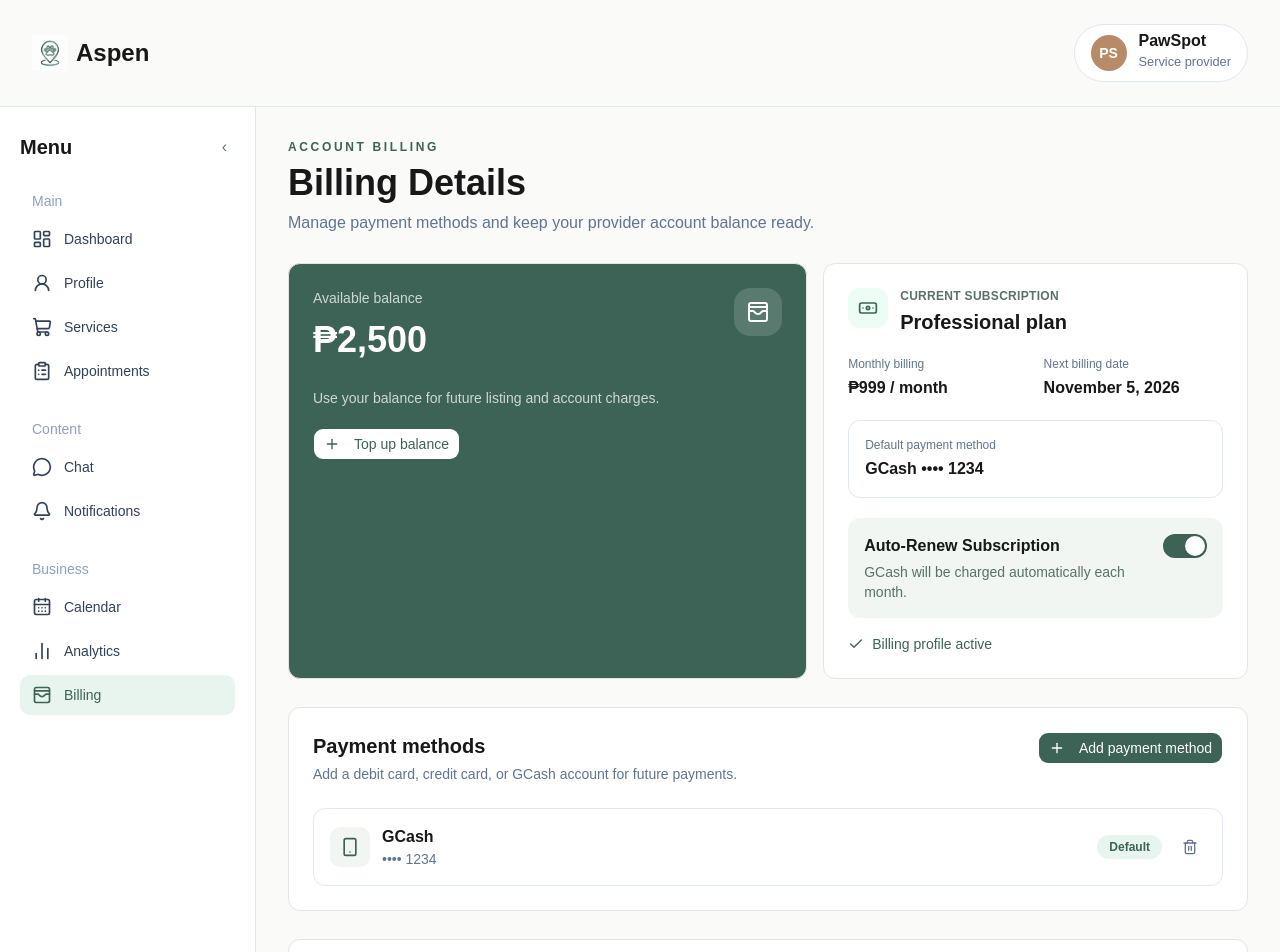
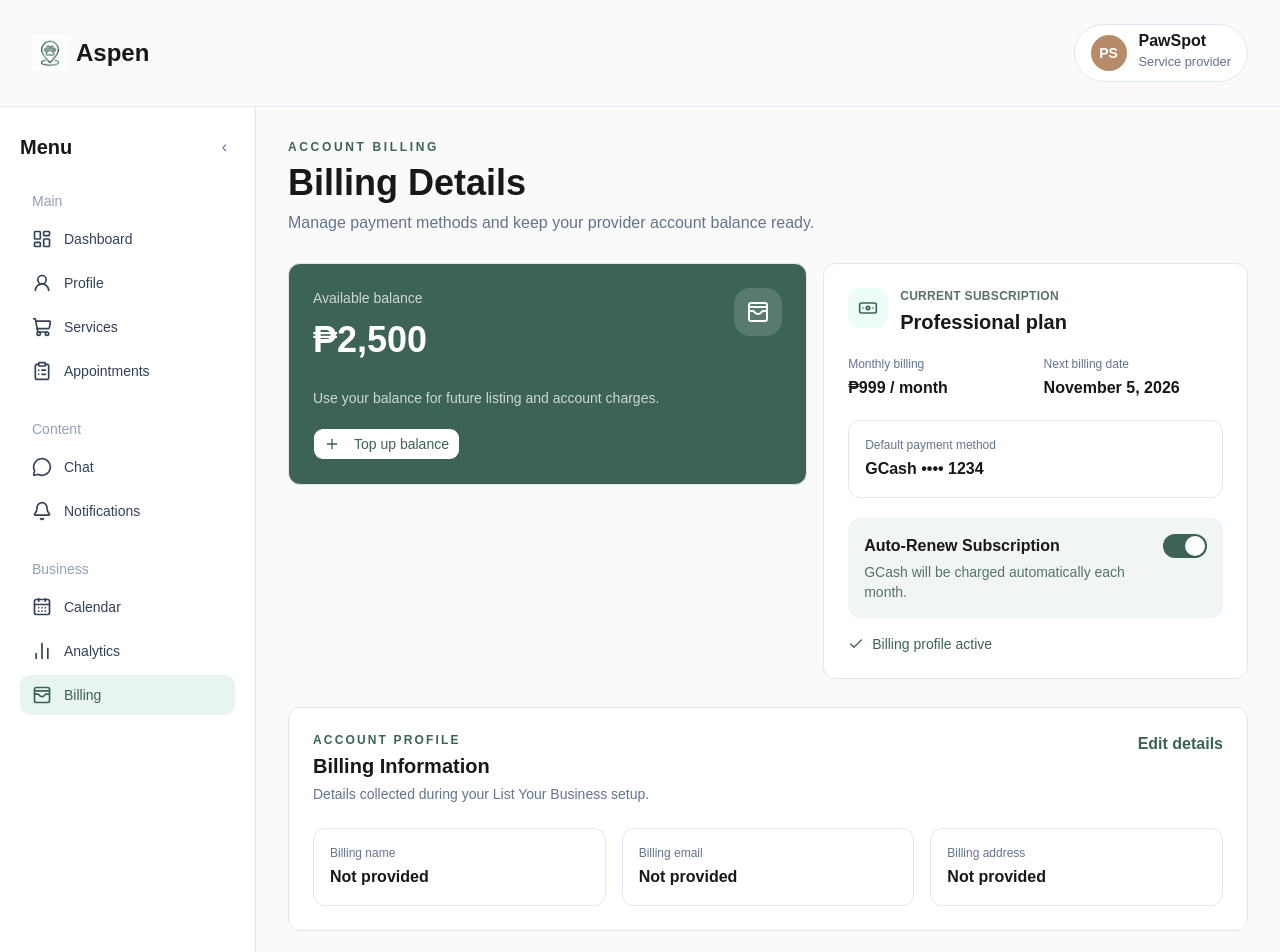
Before and after one commit to GarudaKurt/Aspen, a Next.js app: page /tenant-dashboard/billing in a window 1280 px wide. Shown: the top 952 px of the page. Built offline with nearby package versions, Linux system fonts and the light colour scheme.

Commit message:
Connect dashboard billing information to listing details

```diff
--- a/src/features/tenant-dashboard/components/billing-details-page.tsx
+++ b/src/features/tenant-dashboard/components/billing-details-page.tsx
@@ -1,5 +1,6 @@
 "use client";
 
+import Link from "next/link";
 import { useState } from "react";
 import {
   Banknote,
@@ -22,6 +23,7 @@ import { Sheet, SheetContent, SheetFooter } from "@/components/ui/sheet";
 import { toast } from "@/components/ui/toast";
 import { Switch } from "@/components/ui/switch";
 
+import { useListingStore } from "@/features/business-profile/store/onboarding.store";
 import { MobileDashboardNav } from "./dashboard-shell";
 
 type PaymentMethodType = "debit" | "credit" | "gcash";
@@ -57,6 +59,7 @@ const methodIcons: Record<PaymentMethodType, LucideIcon> = {
 };
 
 export function BillingDetailsPage() {
+  const billing = useListingStore((state) => state.billing);
   const [balance, setBalance] = useState(2500);
   const [methods, setMethods] = useState(initialMethods);
   const [addOpen, setAddOpen] = useState(false);
@@ -199,8 +202,8 @@ export function BillingDetailsPage() {
           </p>
         </div>
 
-        <div className="grid gap-4 lg:grid-cols-[1.1fr_0.9fr]">
-          <Card className="bg-[#3c6355] p-6 text-white shadow-none">
+        <div className="grid items-start gap-4 lg:grid-cols-[1.1fr_0.9fr]">
+          <Card className="h-fit bg-[#3c6355] p-6 text-white shadow-none">
             <div className="flex items-start justify-between gap-4">
               <div>
                 <p className="text-sm text-white/75">Available balance</p>
@@ -284,6 +287,42 @@ export function BillingDetailsPage() {
             </div>
           </Card>
         </div>
+
+        <Card className="bg-white p-5 shadow-none sm:p-6">
+          <div className="flex flex-wrap items-start justify-between gap-4">
+            <div>
+              <p className="text-xs font-semibold uppercase tracking-[0.18em] text-[#3c6355]">
+                Account profile
+              </p>
+              <h2 className="mt-1 text-xl font-semibold">Billing Information</h2>
+              <p className="mt-1 text-sm text-slate-500">
+                Details collected during your List Your Business setup.
+              </p>
+            </div>
+            <Link
+              href="/list-your-business/billing"
+              className="font-semibold text-[#3c6355] hover:underline"
+            >
+              Edit details
+            </Link>
+          </div>
+          <div className="mt-6 grid gap-4 md:grid-cols-3">
+            <div className="rounded-xl border border-slate-200 p-4">
+              <p className="text-xs text-slate-500">Billing name</p>
+              <p className="mt-1 font-semibold">{billing.fullName || "Not provided"}</p>
+            </div>
+            <div className="rounded-xl border border-slate-200 p-4">
+              <p className="text-xs text-slate-500">Billing email</p>
+              <p className="mt-1 break-words font-semibold">
+                {billing.email || "Not provided"}
+              </p>
+            </div>
+            <div className="rounded-xl border border-slate-200 p-4">
+              <p className="text-xs text-slate-500">Billing address</p>
+              <p className="mt-1 font-semibold">{billing.address || "Not provided"}</p>
+            </div>
+          </div>
+        </Card>
 
         <Card className="bg-white p-5 shadow-none sm:p-6">
           <div className="flex flex-wrap items-start justify-between gap-4">
```
